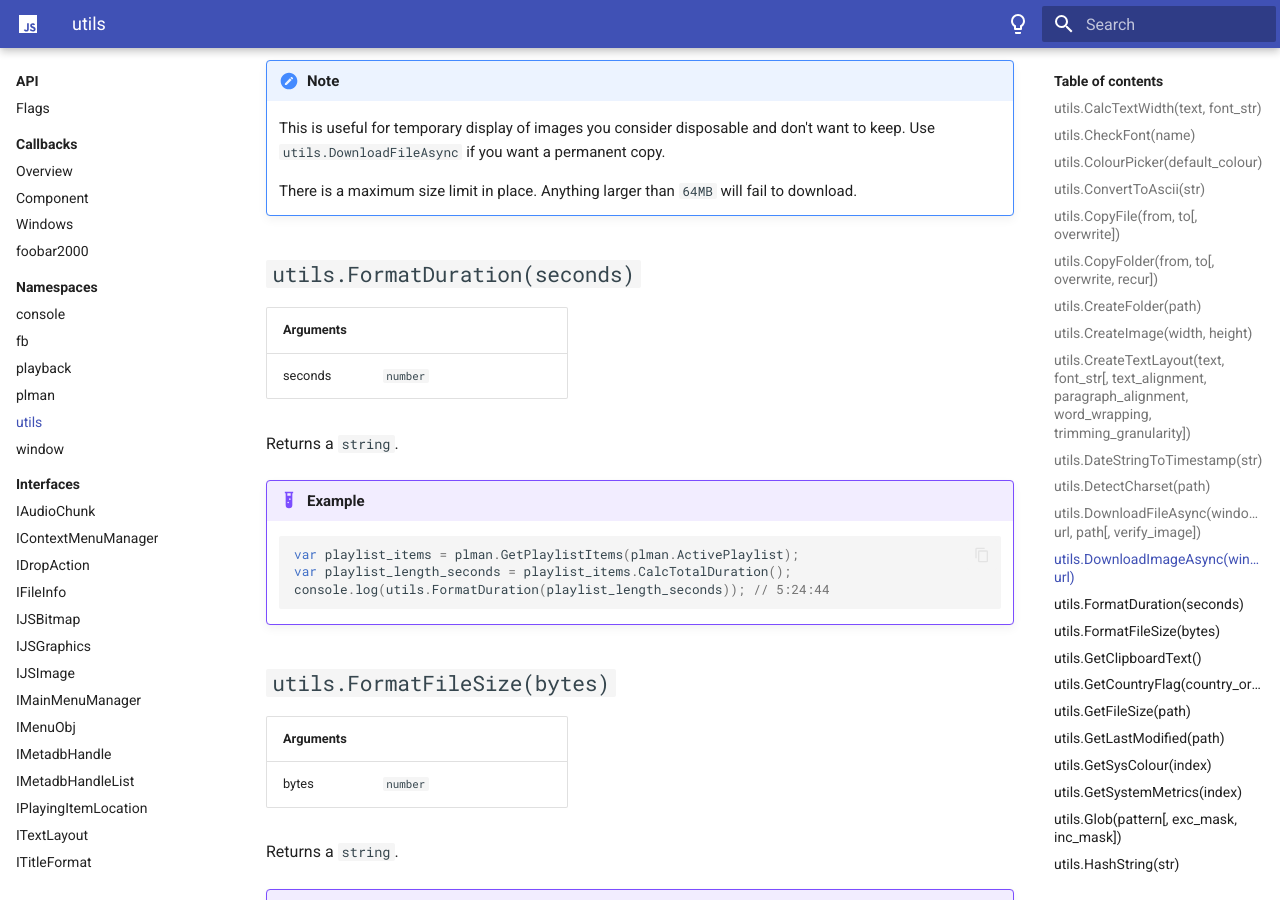
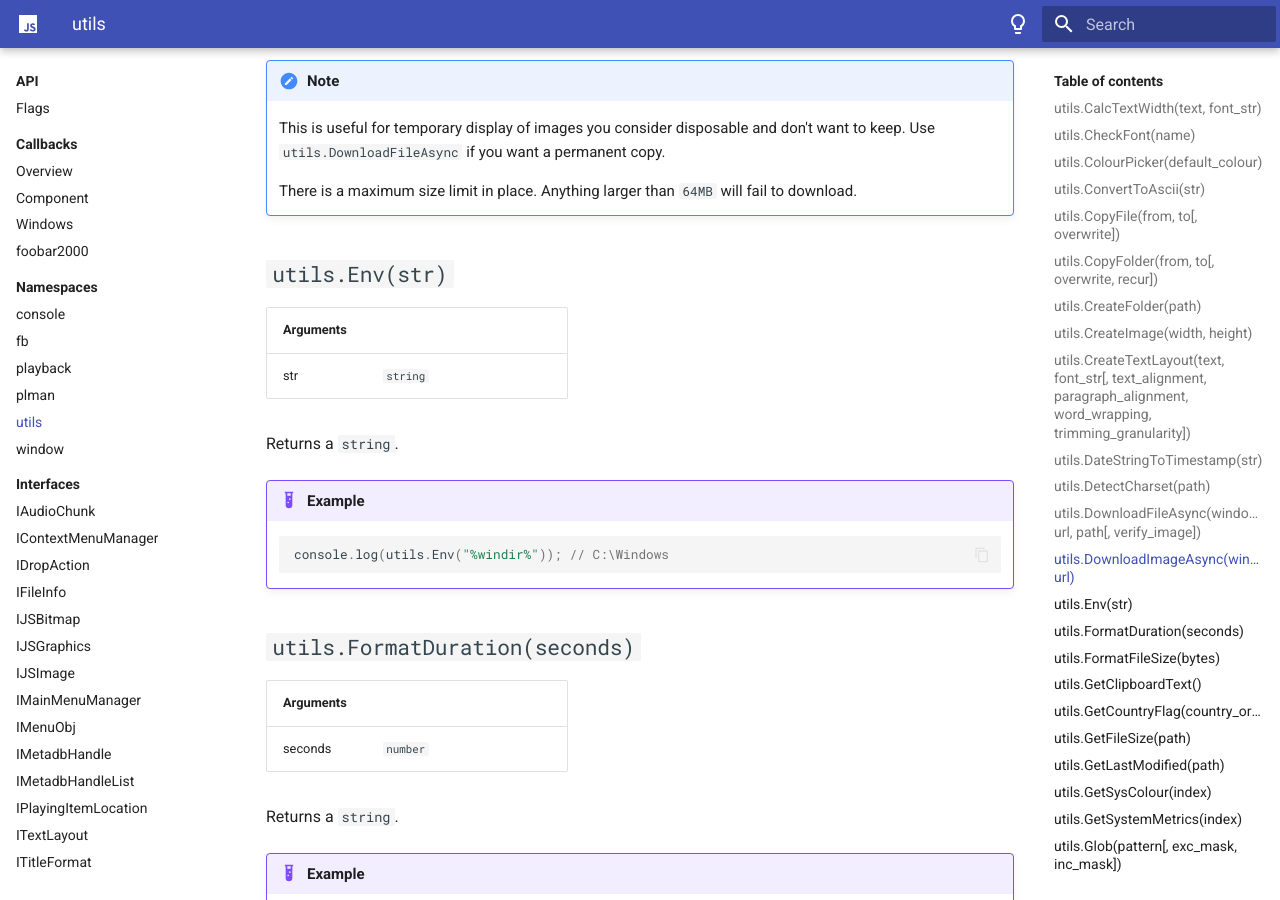
Before and after one commit to marc2k3/rtfm, an MkDocs documentation site: the page built from docs/api/namespaces/utils.md, in a window 1280 px wide and 900 px high, scrolled down 6035 px. Built offline with MkDocs 1.6.1 and Material for MkDocs 9.7.7, drawn with Linux system fonts in a browser that asks for light colours.

Commit message:
utils.Env

````diff
--- a/docs/api/namespaces/utils.md
+++ b/docs/api/namespaces/utils.md
@@ -206,6 +206,18 @@ Use in conjunction with [on_download_image_done](../callbacks/component.md#on_do
 	`utils.DownloadFileAsync` if you want a permanent copy.
 
 	There is a maximum size limit in place. Anything larger than `64MB` will fail to download.
+
+## `utils.Env(str)`
+|Arguments|||
+|---|---|---|
+|str|`string`|
+
+Returns a `string`.
+
+!!! example
+	``` js
+	console.log(utils.Env("%windir%")); // C:\Windows
+	```
 
 ## `utils.FormatDuration(seconds)`
 |Arguments|||
````
